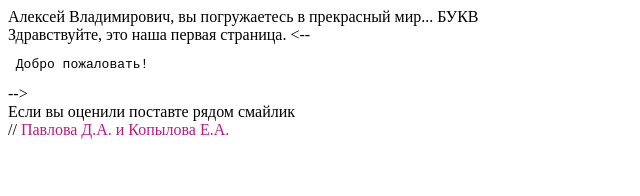
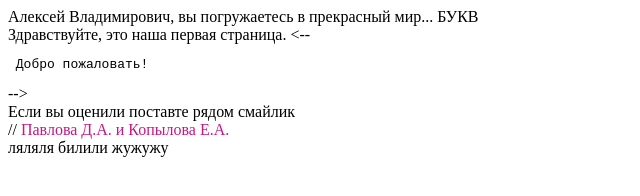
Before and after one commit to abObAa018/abObAa018.github.io, a plain HTML site: page index.html in a window 1280 px wide. Shown: the whole page, without its empty margins (0-640 px from the left). Drawn offline with Linux system fonts and the light colour scheme.

Commit message:
Update index.html

```diff
--- a/index.html
+++ b/index.html
@@ -12,3 +12,4 @@
 </body>
 </html>
 <BR> // <font color ="#C71585">Павлова Д.А. и Копылова Е.А.</font>
+<BR> ляляля билили жужужу<BR>
```
